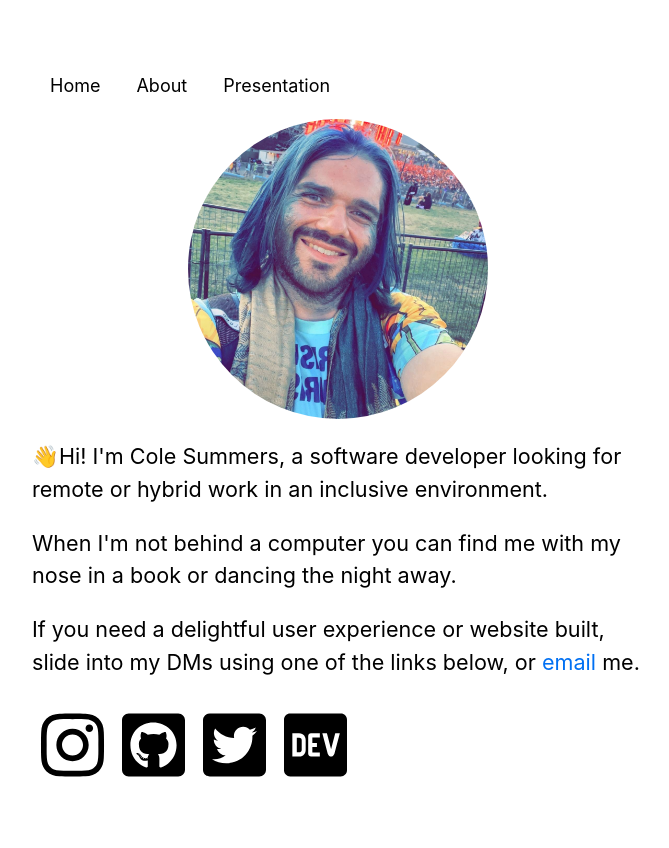
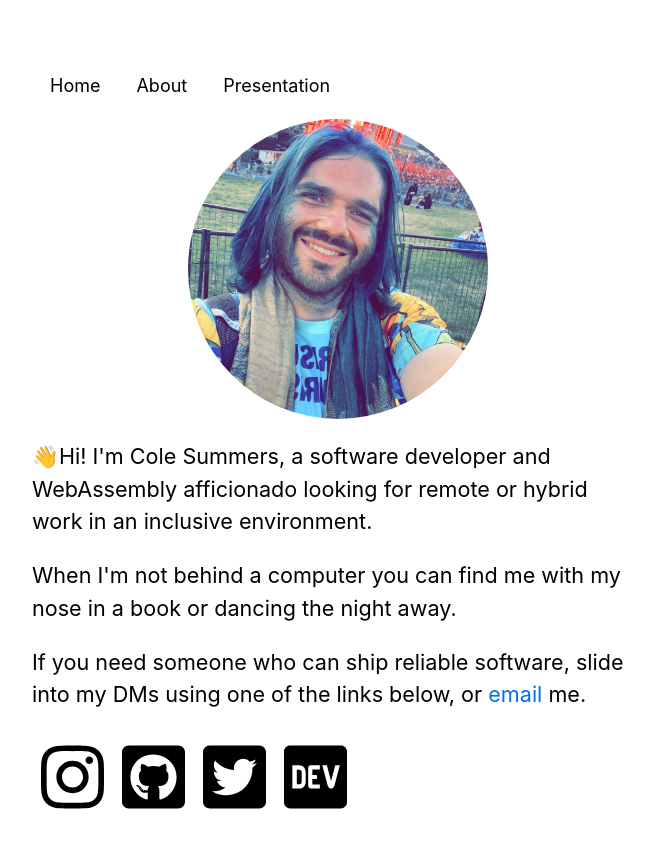
Before and after one commit to ncolesummers/Portfolio, a Next.js app in the folder nextjs-blog/: page /about in a window 1280 px wide. Shown: the top 848 px of the page, without its empty margins (302-971 px from the left). Built offline with nearby package versions, Linux system fonts and the light colour scheme.

Commit message:
Update about.tsx

```diff
--- a/nextjs-blog/pages/about.tsx
+++ b/nextjs-blog/pages/about.tsx
@@ -16,9 +16,9 @@ export default function About() {
                 />
             </div>
             <section className={utilStyles.headingMd}>
-                <p>👋Hi!  I'm Cole Summers, a software developer looking for remote or hybrid work in an inclusive environment.</p>
+                <p>👋Hi!  I'm Cole Summers, a software developer and WebAssembly afficionado looking for remote or hybrid work in an inclusive environment.</p>
                 <p>When I'm not behind a computer you can find me with my nose in a book or dancing the night away.</p>
-                <p>If you need a delightful user experience or website built, slide into my DMs using one of the links below, or <a href = "mailto:nsummers72@gmail.com?subject = Development Request">email</a> me. </p>
+                <p>If you need someone who can ship reliable software, slide into my DMs using one of the links below, or <a href = "mailto:nsummers72@gmail.com?subject = Development Request">email</a> me. </p>
             </section>
         </Layout>
     )
```
